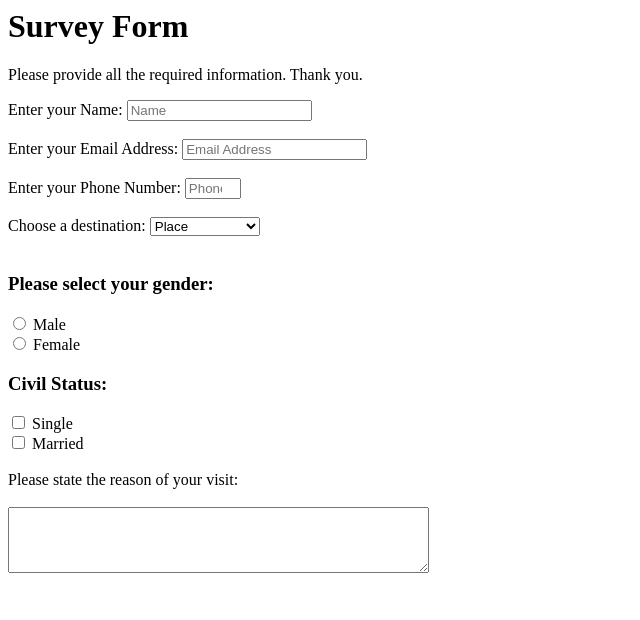
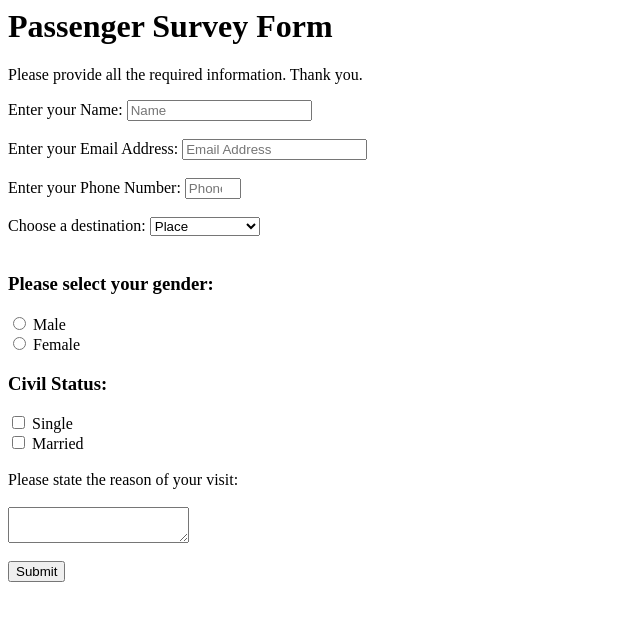
Before and after one commit to eimaioutis/survey-page, a plain HTML site: page index.html in a window 1280 px wide. Shown: the whole page, without its empty margins (0-640 px from the left). Drawn offline with Linux system fonts and the light colour scheme.

Commit message:
add button submit

```diff
--- a/index.html
+++ b/index.html
@@ -1,7 +1,7 @@
 <html lang="en" dir="ltr">
     <head>
       <meta charset="utf-8">
-      <h1 id="title">Survey Form</h1>
+      <h1 id="title">Passenger Survey Form</h1>
         <p id="description">Please provide all the required information. Thank you.</p>
         <form id="survey=form" action="">
 
@@ -39,7 +39,9 @@
       <label for="married"> Married</label><br><br>
 
       <label id="textarea">Please state the reason of your visit:</label><br><br>
-      <textarea id="textarea" name="textarea" rows="4" cols="50"> </textarea><br><br>
+      <textarea id="textarea" name="textarea"> </textarea><br><br>
+
+      <button type="submit" id="submit" value="Submit">Submit</button>
 
         </form>
     </head>
```
